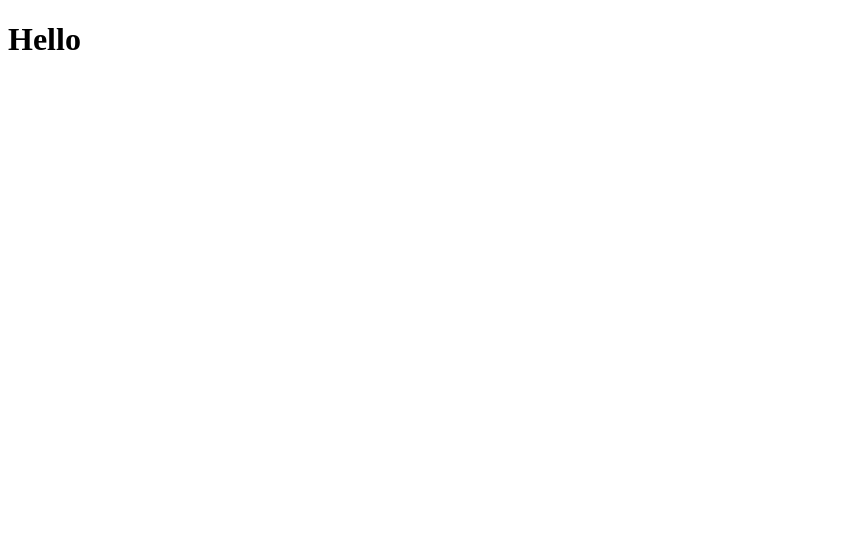
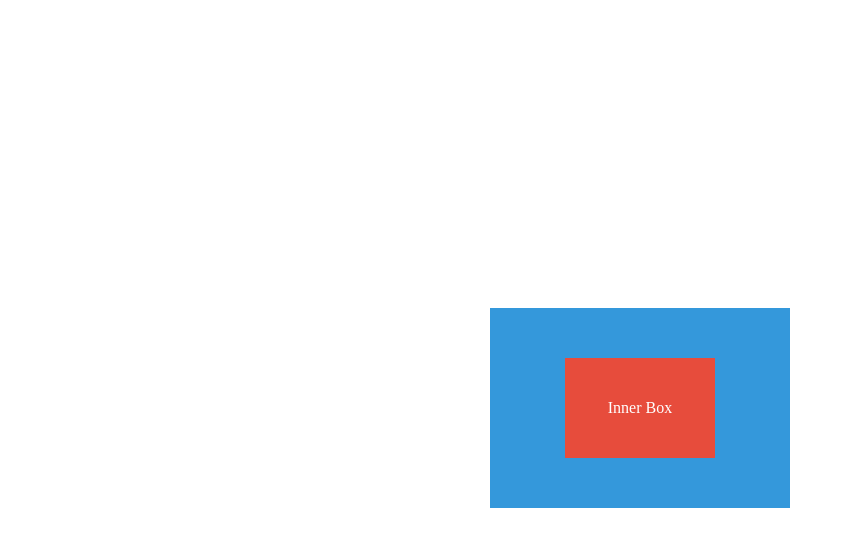
Before and after one commit to Lolisolera/Bootcamp-W2, a plain HTML site: page Day 3/index.html in a window 1280 px wide. Shown: the whole page, without its empty margins (0-845 px from the left). Drawn offline with Linux system fonts and the light colour scheme; files that its build step writes are made by us from their sources.

Commit message:
innerBox

```diff
--- a/Day 3/index.html
+++ b/Day 3/index.html
@@ -17,7 +17,14 @@
 </head>
 
 <body>
-    <h1>Hello</h1>
+
+    <body>
+        <div class="container">
+            <div class="outer-box">
+                <div class="inner-box">Inner Box</div>
+            </div>
+        </div>
+    </body>
 
 </body>
 
--- /dev/null
+++ b/Day 3/styles.css
@@ -0,0 +1,24 @@
+.container {
+    display: flex;
+    justify-content: center;
+    align-items: center;
+    height: 100vh;
+}
+
+.outer-box {
+    width: 300px;
+    height: 200px;
+    background-color: #3498db;
+    display: flex;
+    justify-content: center;
+    align-items: center;
+}
+
+.inner-box {
+    width: 150px;
+    height: 100px;
+    background-color: #e74c3c;
+    color: #fff;
+    text-align: center;
+    line-height: 100px;
+}
```
